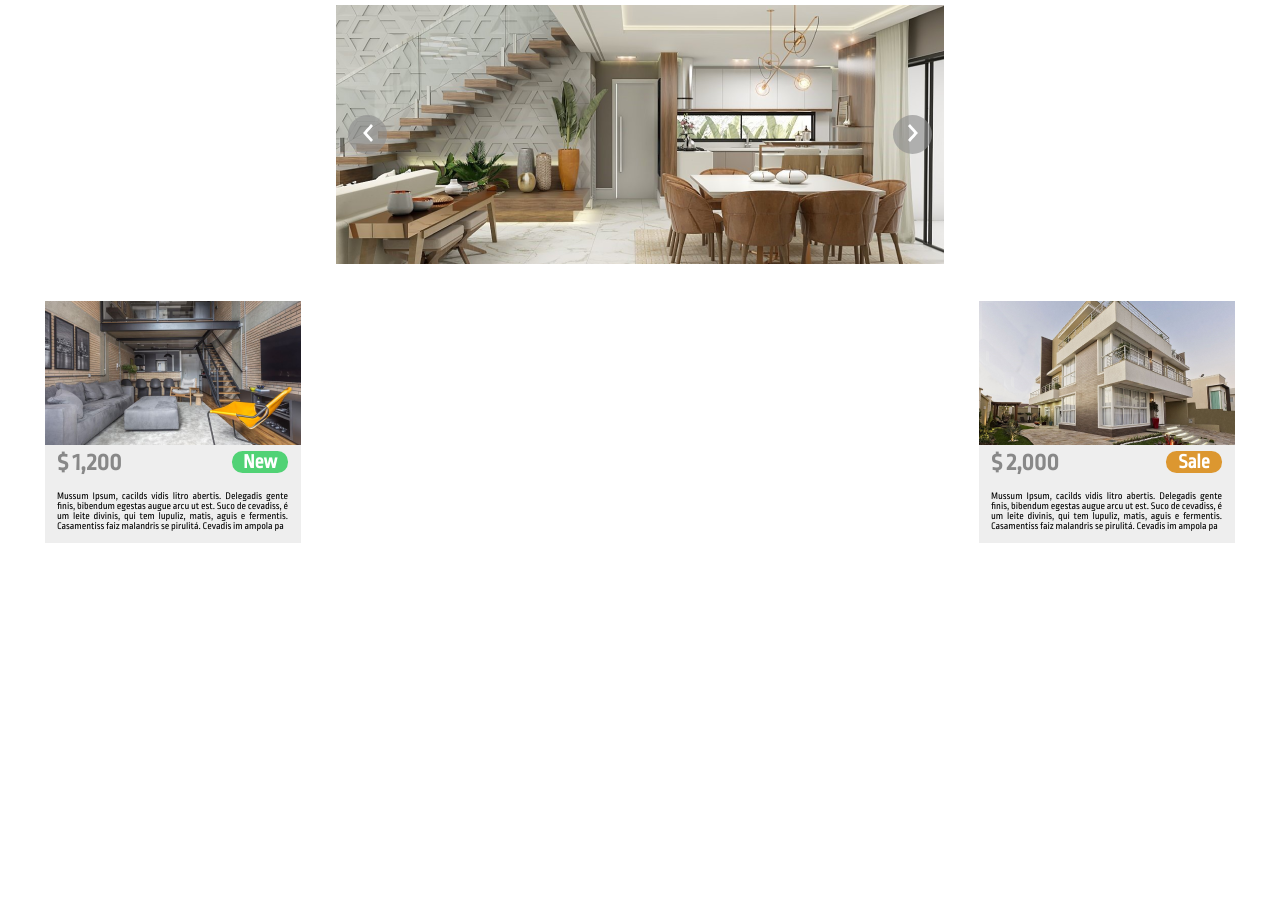
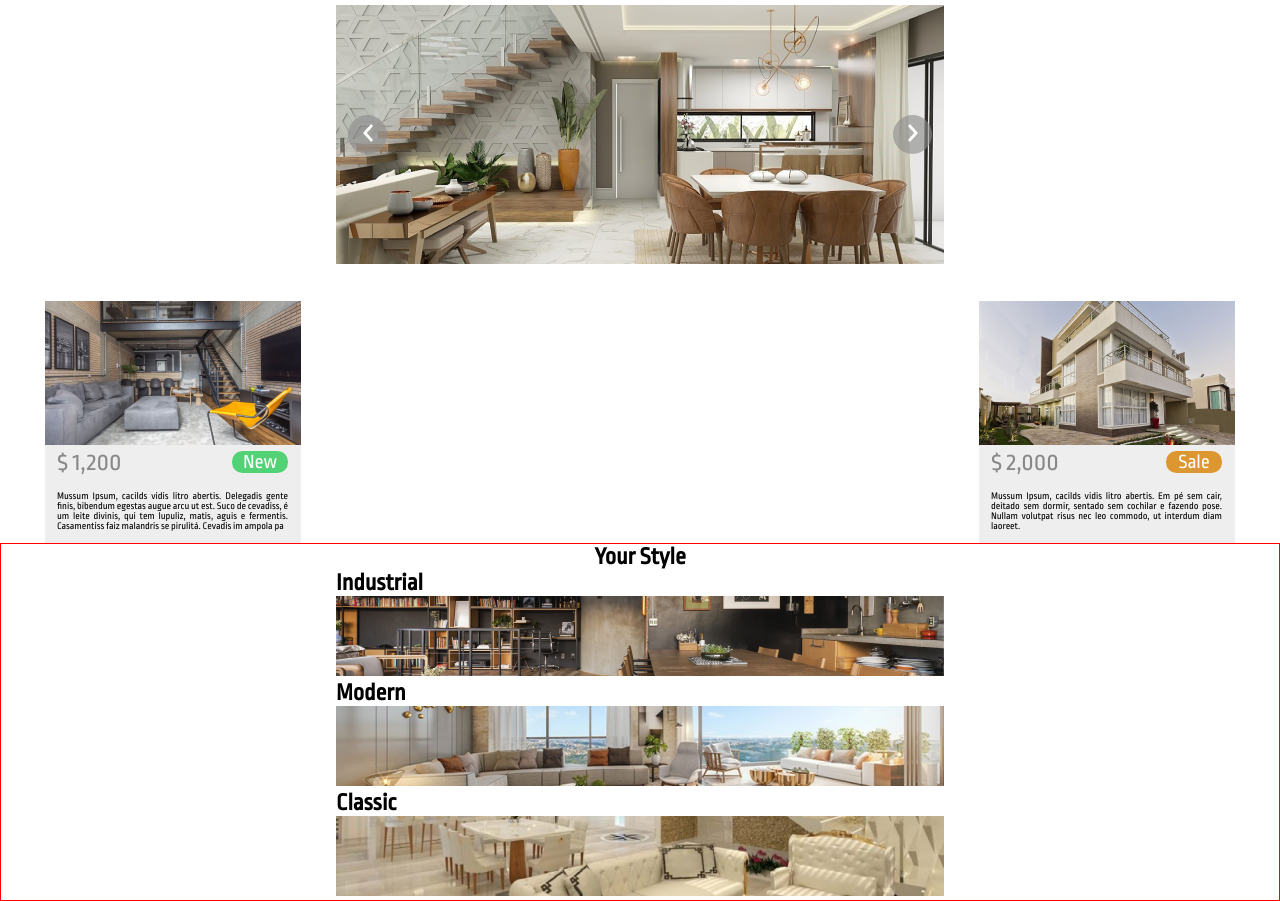
Before and after one commit to xJoninha/atividade-lovt-dh, a plain HTML site: page index.html in a window 1280 px wide. Shown: the part 64-965 px from the top of the page. Before the commit the page ends 800 px from the top, so only its background shows below. Drawn offline with Linux system fonts and the light colour scheme.

Commit message:
feat:adicionando a terceira parte

```diff
--- a/css/style.css
+++ b/css/style.css
@@ -88,6 +88,7 @@
 
 .container2-img1 h1 {
     color: #888888;
+    font-weight: 400;
     font-size: 25px;
     position: relative;
     left: 12px;
@@ -96,6 +97,7 @@
 .container2-img1 h2 {
     width: 56px;
     text-align: center;
+    font-weight: 400;
     font-size: 20px;
     color: white;
     background: #51D275;
@@ -121,6 +123,7 @@
 
 .container2-img2 h1 {
     color: #888888;
+    font-weight: 400;
     font-size: 25px;
     position: relative;
     left: 12px;
@@ -129,6 +132,7 @@
 .container2-img2 h2 {
     width: 56px;
     text-align: center;
+    font-weight: 400;
     font-size: 20px;
     color: white;
     background: #DC9730;
@@ -146,3 +150,10 @@
     left: 12px;
     bottom: 12px;
 }
+
+.ads {
+    border: 1px solid red;
+    display: flex;
+    align-items: center;
+    flex-direction: column;
+}
--- a/index.html
+++ b/index.html
@@ -38,13 +38,27 @@
                     <img src="img/Rectangle 3.png" alt="">
                     <h1>$ 2,000</h1>
                     <h2>Sale</h2>
-                    <p>Mussum Ipsum, cacilds vidis litro abertis. Delegadis gente finis, bibendum egestas augue arcu ut est. Suco de cevadiss, é um leite divinis, qui tem lupuliz, matis, aguis e fermentis. Casamentiss faiz malandris se pirulitá. Cevadis im ampola pa</p>
+                    <p>Mussum Ipsum, cacilds vidis litro abertis. Em pé sem cair, deitado sem dormir, sentado sem cochilar e fazendo pose. Nullam volutpat risus nec leo commodo, ut interdum diam laoreet.</p>
                 </div>
             </div>
         </section>
 
-        <section>
-
+        <section class="ads">
+            <div>
+                <h2>Your Style</h2>
+            </div>
+            <div>
+                <h2>Industrial</h2>
+                <img src="img/Rectangle 4.png" alt="">
+            </div>
+            <div>
+                <h2>Modern</h2>
+                <img src="img/Rectangle 5.png" alt="">
+            </div>
+            <div>
+                <h2>Classic</h2>
+                <img src="img/Rectangle 6.png" alt="">
+            </div>
         </section>
     </main>
 
```
